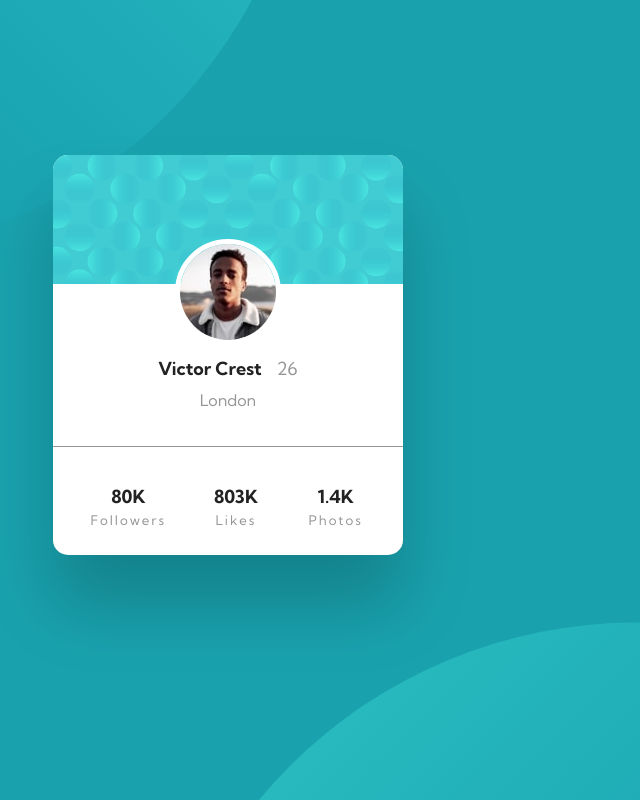
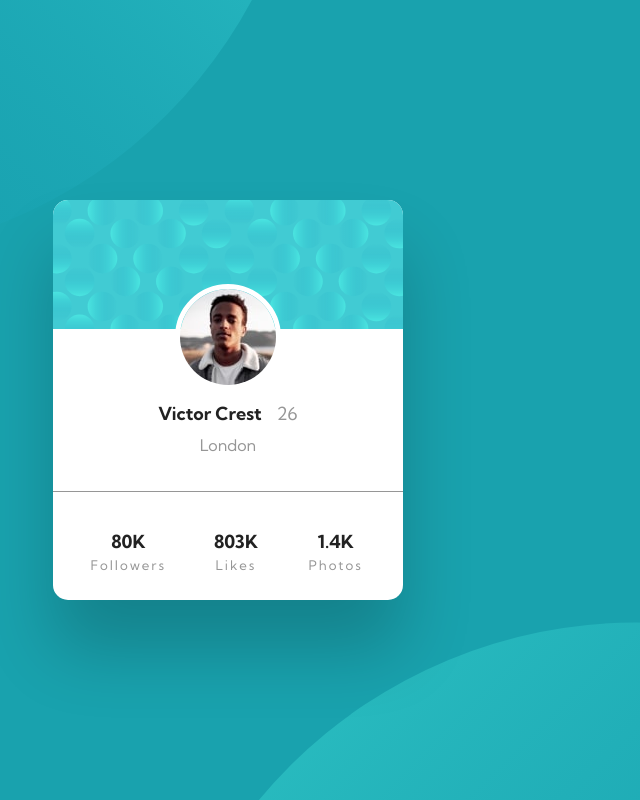
Before and after one commit to mohamedqabbari/profile-card-component, a website: page index.html in a window 1280 px wide. Shown: the whole page, without its empty margins (412-1052 px from the left). Drawn offline with Linux system fonts and the light colour scheme.

Commit message:
Modify on the position of card component

```diff
--- a/styles/style.css
+++ b/styles/style.css
@@ -12,6 +12,10 @@ html, body {
     height: 100%;
 }
 body {
+    display: flex;
+    justify-content: center;
+    align-items: center;
+    height: 100vh;
     background-color: var(--main-background);
     overflow: hidden;
     position: relative;
@@ -30,8 +34,6 @@ body > img {
     z-index: 2;
     background-color: #FFFFFF;
     box-shadow: 0 50px 70px rgba(0, 0, 0, 0.2);
-    margin: 0 auto;
-    margin-top: 155px;
     width: 350px;
     height: 400px;
     border-radius: 15px;
```
